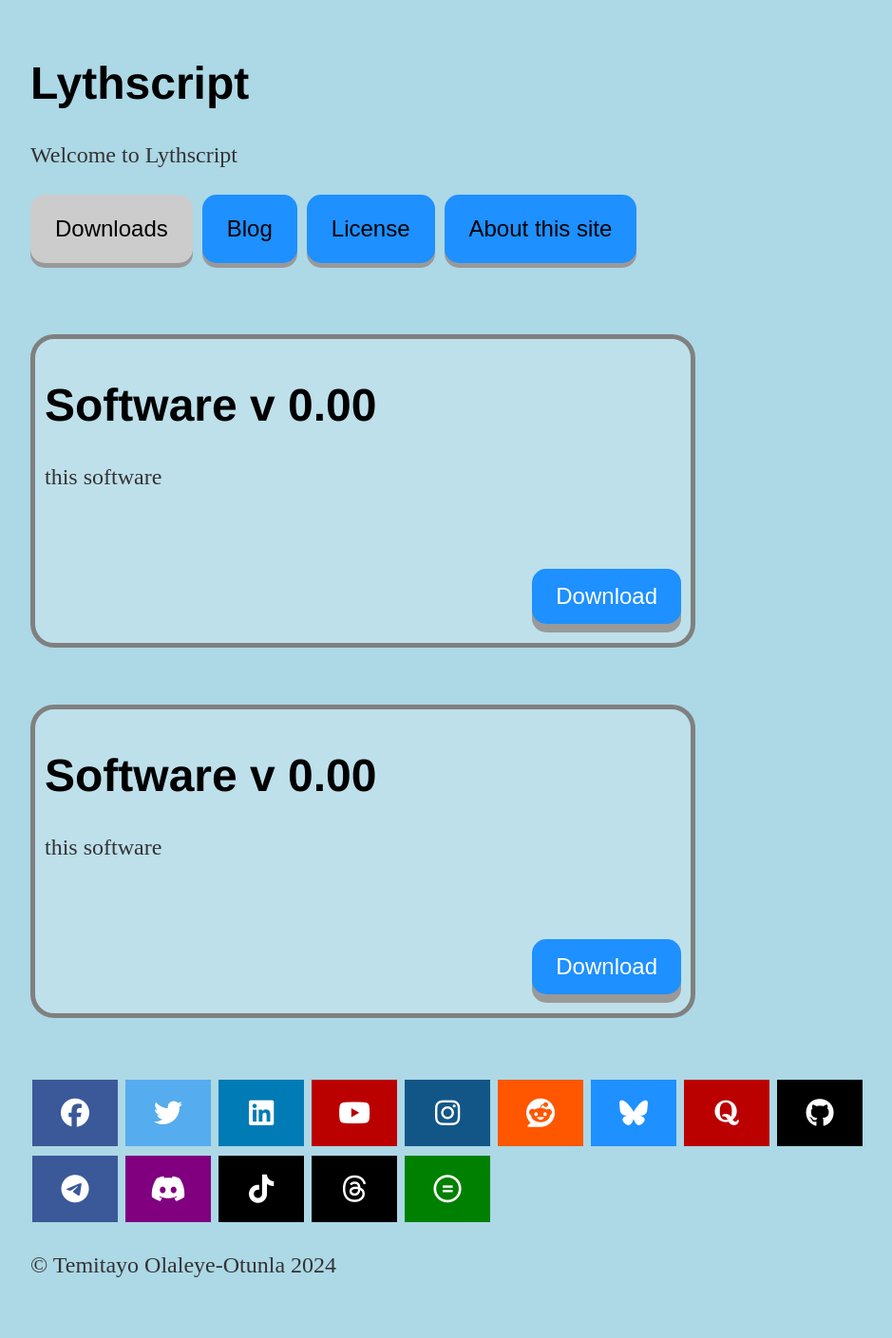
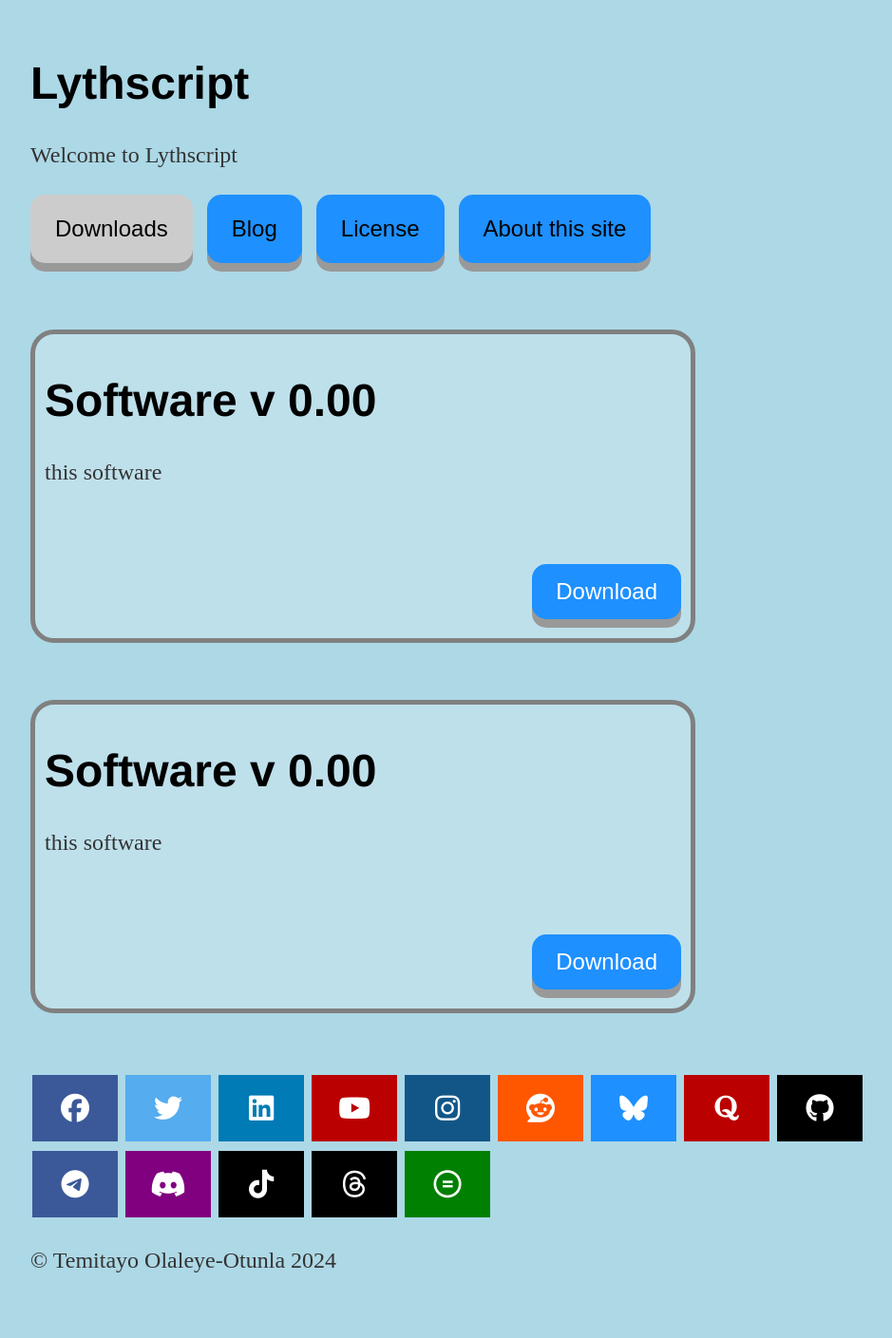
Before and after one commit to lythwind/lythwind.github.io, a Jekyll site: the page built from index.html, in a window 1280 px wide. Shown: the whole page at 95% size, without its empty margins (160-1099 px from the left). Built offline with Jekyll 4.4.1, drawn with Linux system fonts in a browser that asks for light colours; nearby versions of some CDN libraries.

Commit message:
Update main.css

```diff
--- a/css/main.css
+++ b/css/main.css
@@ -154,8 +154,8 @@ button:active {
   overflow: hidden;
   border: none;
   background-color: transparent;
-  margin-bottom: 60px;
-  padding-bottom: 15px
+  margin-bottom: 50px;
+  padding-bottom: 20px
 }
 .tab button {
   background-color: DodgerBlue;
@@ -165,10 +165,10 @@ button:active {
   cursor: pointer;
   padding: 22px 26px;
   transition: 0.3s;
-  margin-right:10px;
+  margin-right:15px;
   font-size: 24px;
   border-radius: 15px;
-  box-shadow: 0 5px #999;
+  box-shadow: 0 9px #999;
 }
 
 .tab button:hover {
```
